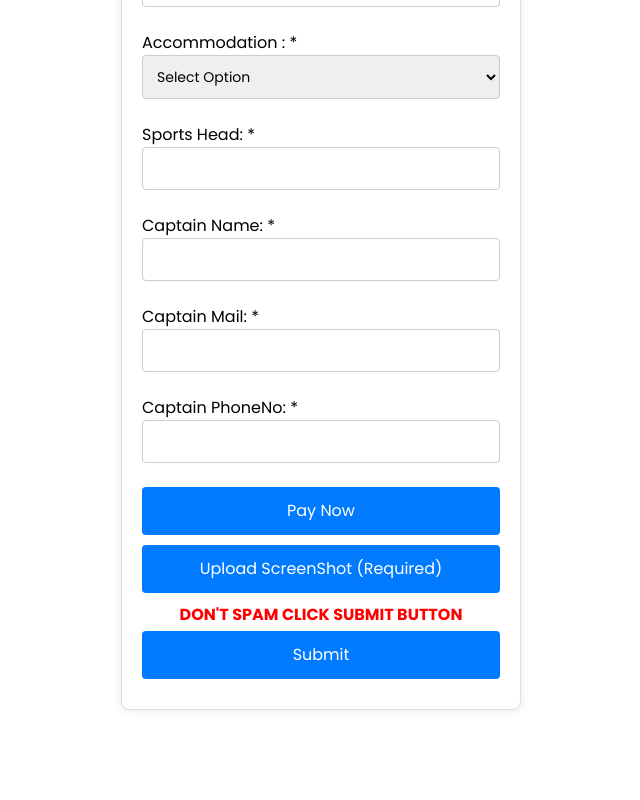
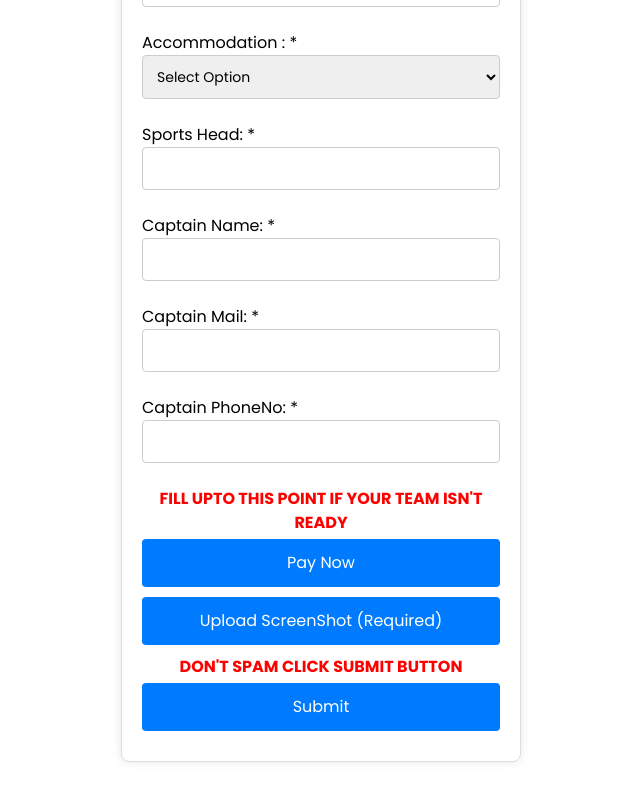
Before and after one commit to yashtekavade/summit-web, a React (Create React App) app in the folder client/: page /register/Kabaddi in a window 1280 px wide. Shown: the part 657-1457 px from the top of the page, without its empty margins (319-959 px from the left). Built offline with nearby package versions, Linux system fonts and the light colour scheme.

Commit message:
FORM added

```diff
--- a/client/src/Components/Form/Form.jsx
+++ b/client/src/Components/Form/Form.jsx
@@ -379,6 +379,10 @@ const Form = (props) => {
           />
         </label>
 
+        <h1 className="heading">
+          FILL UPTO THIS POINT IF YOUR TEAM ISN'T READY{" "}
+        </h1>
+
         {renderPlayerInputs()}
 
         <button
--- a/client/src/Components/Form/FormSwim.jsx
+++ b/client/src/Components/Form/FormSwim.jsx
@@ -344,6 +344,9 @@ const Form = (props) => {
             required
           />
         </label>
+        <h1 className="heading">
+          FILL UPTO THIS POINT IF YOUR TEAM ISN'T READY{" "}
+        </h1>
 
         <label className="form-label">
           Select Sports
```
